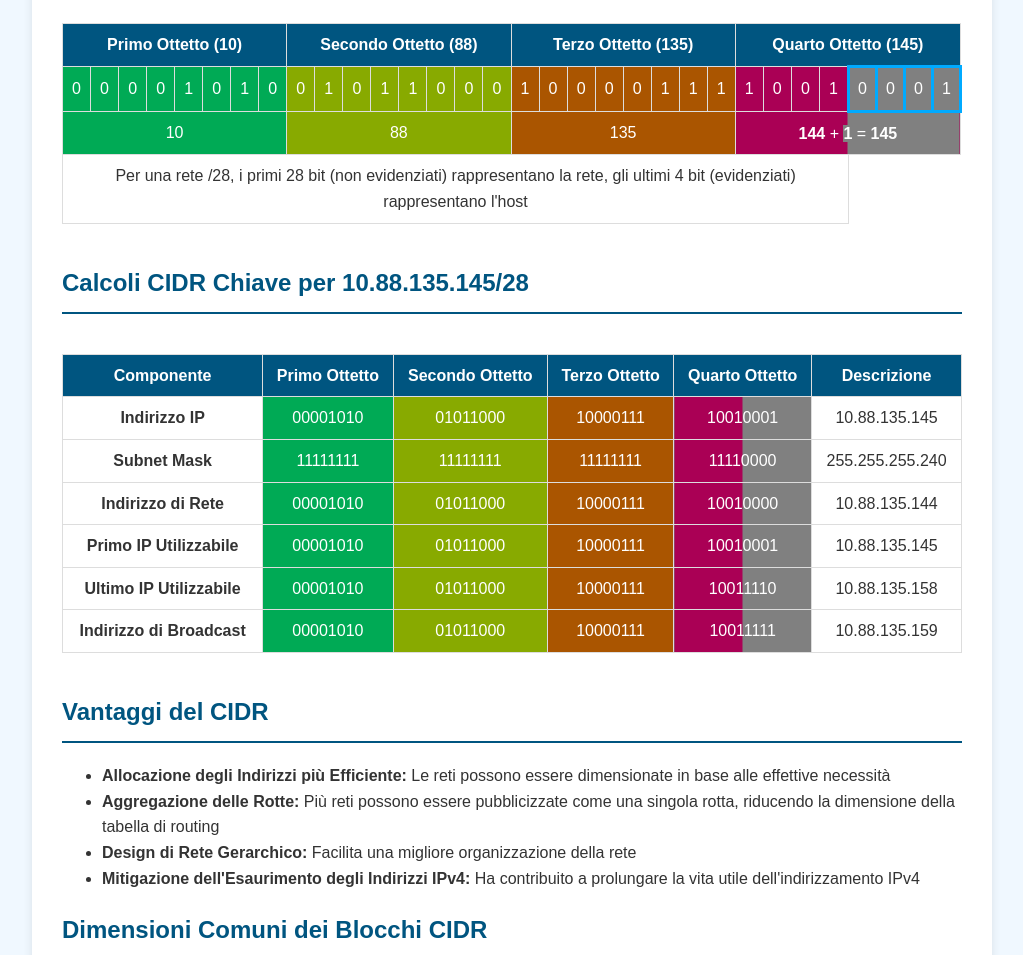
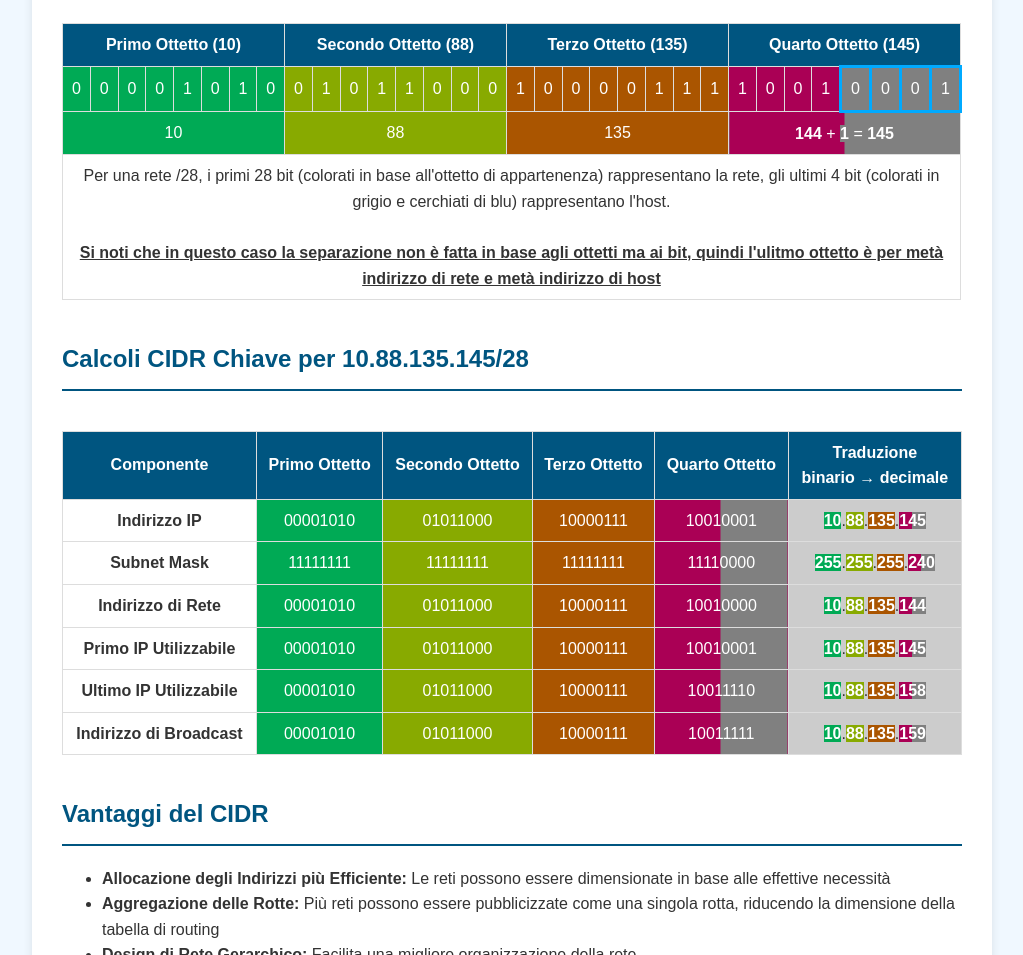
Before and after one commit to prof-accordino/subnetting, a plain HTML site: page CIDR.html in a window 1280 px wide. Shown: the part 1902-2857 px from the top of the page, without its empty margins (128-1151 px from the left). Drawn offline with Linux system fonts and the light colour scheme.

Commit message:
Migliorata grafica

```diff
--- a/CIDR.html
+++ b/CIDR.html
@@ -242,7 +242,8 @@
                     <td colspan="8" class="fourth-octet"> <b class="fourth-octet-network">144</b> + <b class="fourth-octet-hosts">1</b> = <b>145</b></td>
                 </tr>
                 <tr>
-                    <td colspan="28">Per una rete /28, i primi 28 bit (non evidenziati) rappresentano la rete, gli ultimi 4 bit (evidenziati) rappresentano l'host</td>
+                    <td colspan="32">Per una rete /28, i primi 28 bit (colorati in base all'ottetto di appartenenza) rappresentano la rete, gli ultimi 4 bit (colorati in grigio e cerchiati di blu) rappresentano l'host. <br><br>
+					<b><u> Si noti che in questo caso la separazione non è fatta in base agli ottetti ma ai bit, quindi l'ulitmo ottetto è per metà indirizzo di rete e metà indirizzo di host</b></u></td>
                 </tr>
             </table>
         </div>
@@ -257,7 +258,7 @@
                     <th>Secondo Ottetto</th>
                     <th>Terzo Ottetto</th>
                     <th>Quarto Ottetto</th>
-                    <th>Descrizione</th>
+                    <th>Traduzione <br> binario → decimale</th>
                 </tr>
                 <tr>
                     <td><strong>Indirizzo IP</strong></td>
@@ -265,15 +266,14 @@
                     <td class="second-octet">01011000</td>
                     <td class="third-octet">10000111</td>
                     <td class="fourth-octet">10010001</td>
-                    <td>10.88.135.145</td>
-                </tr>
+                    <td style="background-color: #CCCCCC"> <b class="first-octet">10</b>.<b class="second-octet">88</b>.<b class="third-octet">135</b>.<b class="fourth-octet">145</b> </tr>
                 <tr>
                     <td><strong>Subnet Mask</strong></td>
                     <td class="first-octet">11111111</td>
                     <td class="second-octet">11111111</td>
                     <td class="third-octet">11111111</td>
                     <td class="fourth-octet">11110000</td>
-                    <td>255.255.255.240</td>
+					<td style="background-color: #CCCCCC"> <b class="first-octet">255</b>.<b class="second-octet">255</b>.<b class="third-octet">255</b>.<b class="fourth-octet">240</b> </td>
                 </tr>
                 <tr>
                     <td><strong>Indirizzo di Rete</strong></td>
@@ -281,7 +281,7 @@
                     <td class="second-octet">01011000</td>
                     <td class="third-octet">10000111</td>
                     <td class="fourth-octet">10010000</td>
-                    <td>10.88.135.144</td>
+                    <td style="background-color: #CCCCCC"> <b class="first-octet">10</b>.<b class="second-octet">88</b>.<b class="third-octet">135</b>.<b class="fourth-octet">144</b> </tr>
                 </tr>
                 <tr>
                     <td><strong>Primo IP Utilizzabile</strong></td>
@@ -289,7 +289,7 @@
                     <td class="second-octet">01011000</td>
                     <td class="third-octet">10000111</td>
                     <td class="fourth-octet">10010001</td>
-                    <td>10.88.135.145</td>
+                    <td style="background-color: #CCCCCC"> <b class="first-octet">10</b>.<b class="second-octet">88</b>.<b class="third-octet">135</b>.<b class="fourth-octet">145</b> </tr>
                 </tr>
                 <tr>
                     <td><strong>Ultimo IP Utilizzabile</strong></td>
@@ -297,7 +297,7 @@
                     <td class="second-octet">01011000</td>
                     <td class="third-octet">10000111</td>
                     <td class="fourth-octet">10011110</td>
-                    <td>10.88.135.158</td>
+                    <td style="background-color: #CCCCCC"> <b class="first-octet">10</b>.<b class="second-octet">88</b>.<b class="third-octet">135</b>.<b class="fourth-octet">158</b> </tr>
                 </tr>
                 <tr>
                     <td><strong>Indirizzo di Broadcast</strong></td>
@@ -305,7 +305,7 @@
                     <td class="second-octet">01011000</td>
                     <td class="third-octet">10000111</td>
                     <td class="fourth-octet">10011111</td>
-                    <td>10.88.135.159</td>
+                    <td style="background-color: #CCCCCC"> <b class="first-octet">10</b>.<b class="second-octet">88</b>.<b class="third-octet">135</b>.<b class="fourth-octet">159</b> </tr>
                 </tr>
             </table>
         </div>
```
